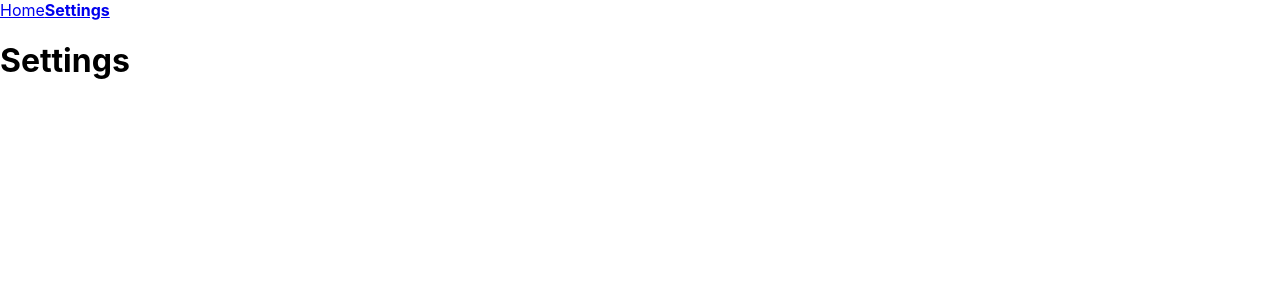
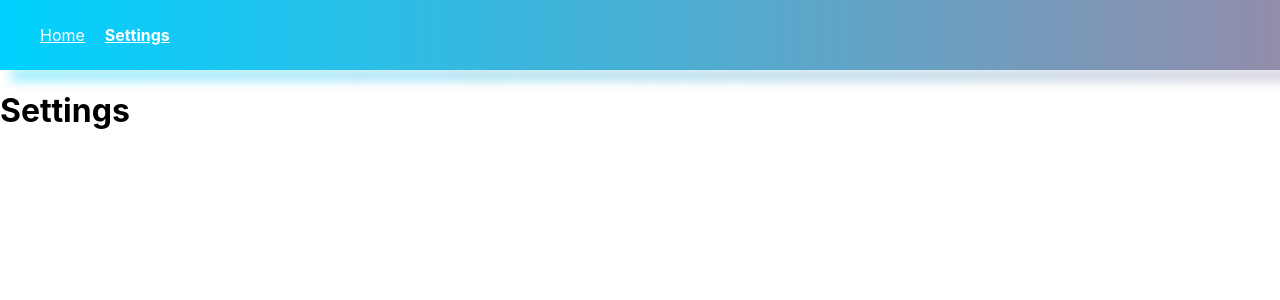
Before and after one commit to CarlosCanizal/chat-react, a React (Create React App) app: page /settings in a window 1280 px wide. Shown: the top 300 px of the page. Built offline with nearby package versions, Linux system fonts and the light colour scheme.

Commit message:
Adds sytle to header

```diff
--- a/src/App.js
+++ b/src/App.js
@@ -1,18 +1,15 @@
 import React, { Component } from 'react';
 import {BrowserRouter} from 'react-router-dom';
 import './App.sass';
-import styles from './ModuleTest.module.sass'; // Import css modules stylesheet as styles
 import Settings from './components/Settings/Settings';
 import Chat from './components/Chat/Chat';
-import {Route, NavLink} from 'react-router-dom';
+import {Route} from 'react-router-dom';
 
 class App extends Component {
   render() {
     return (
       <BrowserRouter>
         <div className="App">
-          <NavLink to="/" exact>Home</NavLink>
-          <NavLink to="/settings" exact>Settings</NavLink>
           <Route  path="/" exact component={Chat}/>
           <Route  path="/settings" exact component={Settings}/>
         </div>
--- a/src/components/Chat/Chat.js
+++ b/src/components/Chat/Chat.js
@@ -1,10 +1,14 @@
 import React, { Component } from 'react';
+import Header from '../Header/Header';
 
 
 class Chat extends Component {
   render() {
     return (
-        <h1>Chat</h1>
+        <div>
+            <Header />
+            <h1>Home</h1>
+        </div>
     );
   }
 }
--- /dev/null
+++ b/src/components/Header/Header.js
@@ -0,0 +1,19 @@
+import React, { Component } from 'react';
+import { NavLink } from 'react-router-dom';
+import styles from './Header.module.sass';
+
+
+class Header extends Component{
+    render(){
+        return (
+            <header className={styles.Header}>
+                <nav>
+                    <NavLink to="/" exact>Home</NavLink>
+                    <NavLink to="/settings" exact>Settings</NavLink>
+                </nav>
+            </header>
+        )
+    }
+}
+
+export default Header;
--- /dev/null
+++ b/src/components/Header/Header.module.sass
@@ -0,0 +1,28 @@
+html, :root
+  --lightMain: #00d2ff
+  --lightAccent: #928DAB
+  --lightEnd: #FFF
+
+.Header
+    padding: 10px 30px
+    background: linear-gradient(to right, var(--lightMain), var(--lightAccent));
+    position: relative;
+
+.Header::after
+  content: "";
+  position: absolute;
+  z-index: -1;
+  bottom: -10px;
+  height: 10px;
+  width: 100%;
+  opacity: 0.5;
+  border-radius: 10px;
+  left: 10px;
+
+  background: inherit;
+  filter: blur(6px);
+
+.Header a
+    display: inline-block
+    padding: 15px 10px
+    color: #fff;
--- a/src/components/Settings/Settings.js
+++ b/src/components/Settings/Settings.js
@@ -1,10 +1,14 @@
 import React, { Component } from 'react';
+import Header from '../Header/Header';
 
 
 class Settings extends Component {
   render() {
     return (
-      <h1>Settings</h1>
+        <div>
+            <Header />
+            <h1>Settings</h1>
+        </div>
     );
   }
 }
```
